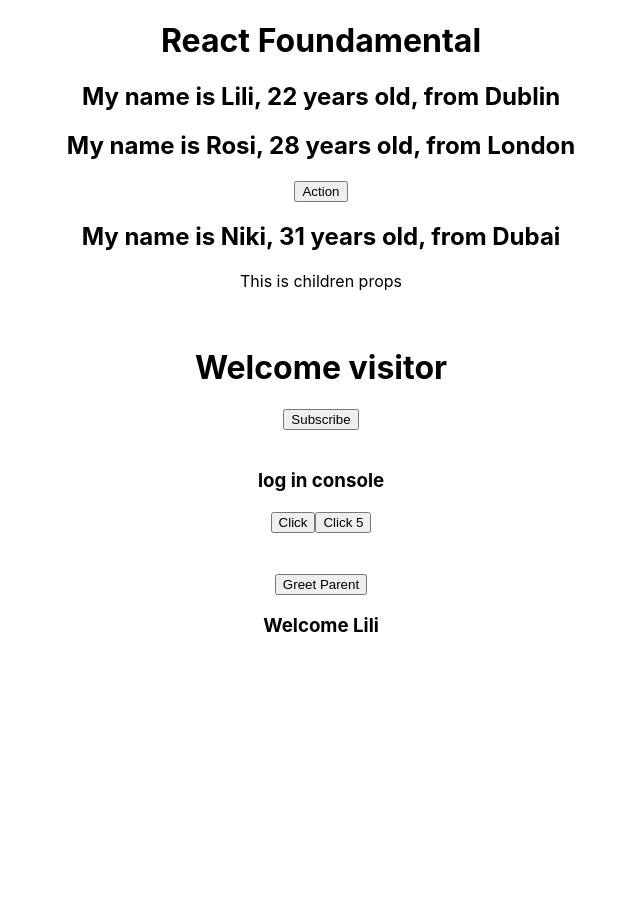
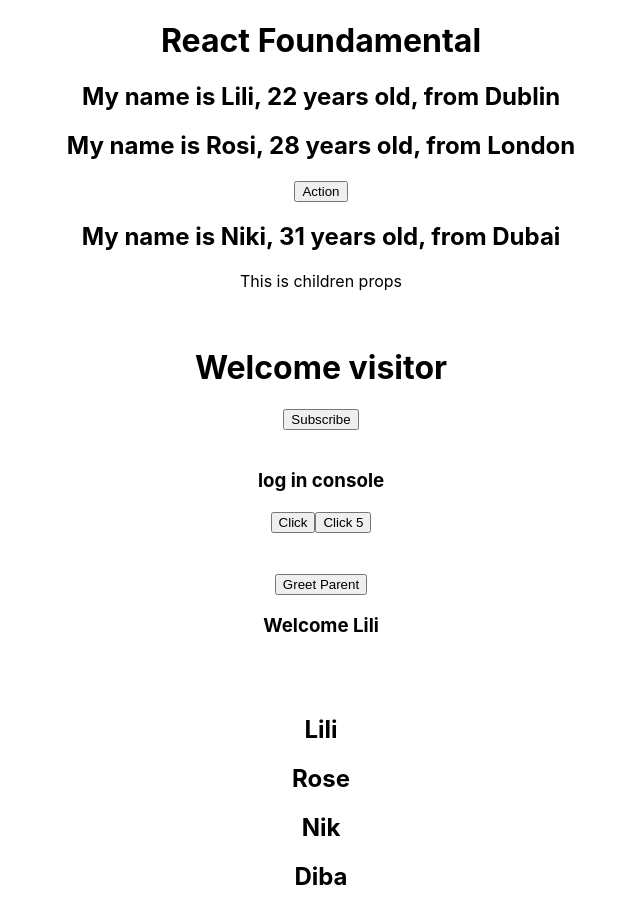
Before and after one commit to devgirlpro/reactFundamental, a React (Create React App) app: page / in a window 1280 px wide. Shown: the whole page, without its empty margins (319-959 px from the left). Before the commit the page ends 800 px from the top, so only its background shows below. Built offline with nearby package versions, Linux system fonts and the light colour scheme.

Commit message:
list rendering

```diff
--- a/src/App.js
+++ b/src/App.js
@@ -1,6 +1,7 @@
 import './App.css';
 import Greet from './components/Greet';
 import Message from './components/Message';
+import NameList from './components/NameList';
 import ParentComponent from './components/ParentComponent';
 import UserGreeting from './components/UserGreeting';
 
@@ -21,6 +22,9 @@ function App() {
       <ParentComponent />
       <br />
       <UserGreeting />
+      <br />
+      <br />
+      <NameList />
     </div>
   );
 }
--- /dev/null
+++ b/src/components/NameList.jsx
@@ -0,0 +1,19 @@
+import React from 'react';
+
+const NameList = () => {
+  const Names = ['Lili', 'Rose', 'Nik', 'Diba'];
+  return (
+    <>
+
+    {Names.map((name) => {
+     return <h2 key={name}>{name}</h2>
+    })}
+
+
+   </>
+  )
+
+
+};
+
+export default NameList;
```
